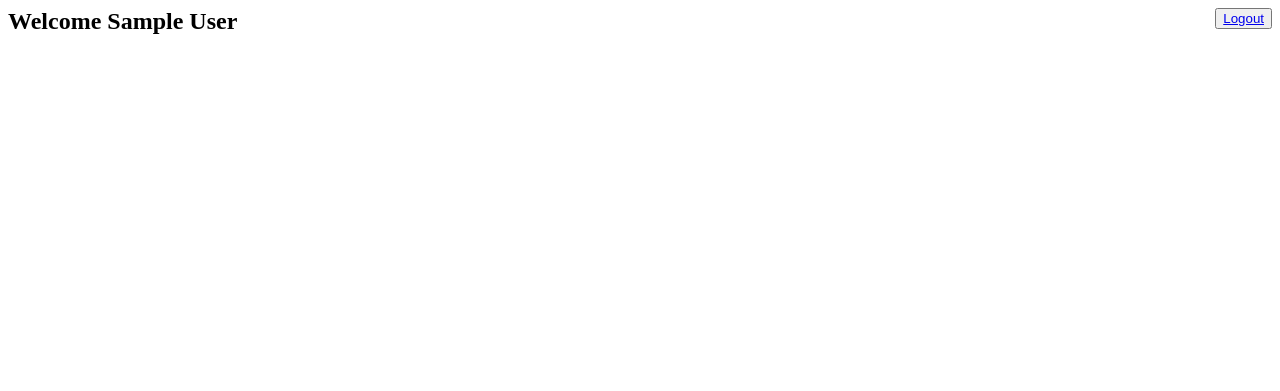
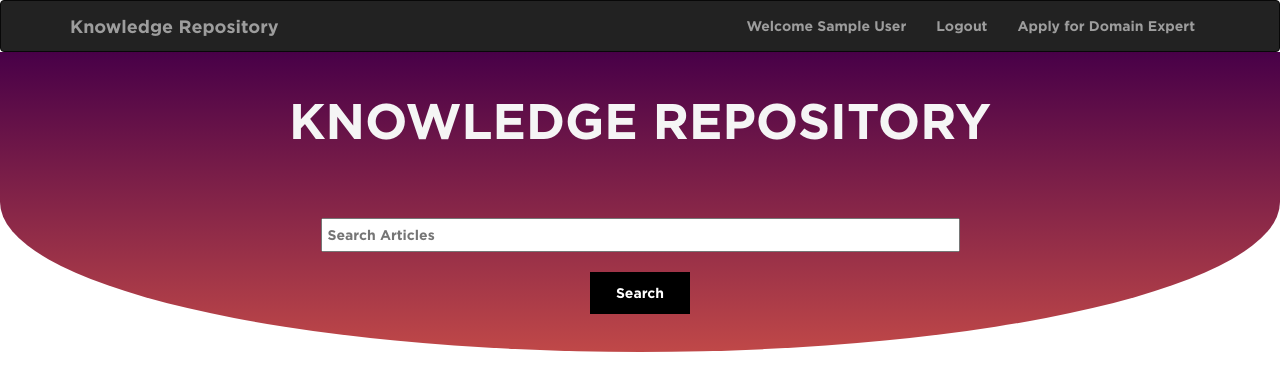
Before and after one commit to Rajdeep2121/Knowledge-Repository, a PHP site: page /login-profile/profile.php in a window 1280 px wide. Shown: the top 391 px of the page. Run offline with PHP 8.4, Linux system fonts and the light colour scheme; the visitor is signed in with stand-in values (Sample User, id 1); tables that the repository leaves empty or names only in its code hold one stand-in row (values such as "Sample post").

Commit message:
added domain expert feature

```diff
--- a/login-profile/profile.php
+++ b/login-profile/profile.php
@@ -7,17 +7,102 @@ if(empty($_SESSION['logged_in'])){
 ?>
 <html>
     <head>
-    <title>Profile Page</title>
+        <link rel="stylesheet" href="https://maxcdn.bootstrapcdn.com/bootstrap/3.3.7/css/bootstrap.min.css" integrity="sha384-BVYiiSIFeK1dGmJRAkycuHAHRg32OmUcww7on3RYdg4Va+PmSTsz/K68vbdEjh4u" crossorigin="anonymous">
+        <title>Profile Page</title>
+    <style>
+*{
+    font-family: GothamBold;
+}
+@font-face {
+    font-family: GothamBold;
+    src: url(../fonts/Gotham-Font/Gotham-Bold.otf);
+}
+
+.headercontainer{
+    /* background: -webkit-linear-gradient(360deg,#224e4d 10%,#083023 360%);  */
+    /* background: linear-gradient(360deg,#224e4d 10%,#083023 360%); */
+    background: #C04848;  /* fallback for old browsers */
+    background: -webkit-linear-gradient(to right, #480048, #C04848);  /* Chrome 10-25, Safari 5.1-6 */
+    background: linear-gradient(to bottom, #480048, #C04848); /* W3C, IE 10+/ Edge, Firefox 16+, Chrome 26+, Opera 12+, Safari 7+ */
+    border-radius: 0 0 50% 50%;
+    color: whitesmoke;
+    margin-top: -20px;
+    width: 100%;
+    height: 300px;
+    padding: 1px;
+    margin-bottom: 5x;
+}
+
+input[type="text"]{
+    padding: 5px;
+    width: 50%;
+    color: black;
+}
+
+.searchcontainer{
+    text-align: center;
+}
+
+button[type="submit"]{
+    /* margin-bottom: 20px; */
+    border-radius: 0;
+    width: 100px;
+    border: 1px solid black;
+    background-color: black;
+    padding: 10px;
+    color: white;
+}
+button[type="submit"]:hover{
+    background-color: white;
+    border: 1px solid white;
+    color: black;
+    transition: 0.4s ease-out;
+}
+h1{
+    padding: 20px;
+    text-align: center;
+    font-size: 50px;
+    font-weight: bold;
+    font-family: GothamBold;
+}
+    </style>
     </head>
     <body>
-        <div class="logout" style="float:right;">
-            <button id="log" type="submit"><a href="logout.php">Logout</a></button>
+    <nav class="navbar navbar-inverse">
+        <div class="container">
+            <div class="navbar-header">
+                <button type="button" class="navbar-toggle" data-toggle="collapse">
+                    <span class="icon-bar"></span>
+                    <span class="icon-bar"></span>
+                    <span class="icon-bar"></span>
+                </button>
+                <a href="index.html" id="sitehead" class="navbar-brand">Knowledge Repository</a>
+            </div>
+            <div class="collapse navbar-collapse" id="myNav">
+
+                <ul class="nav navbar-nav navbar-right">
+                    <li><a color="white" href="profile.php">Welcome <?php echo $_SESSION['name']; ?></a></li>
+                    <li><a href="logout.php">Logout</a></li>
+                    <?php
+                        if($_SESSION['role']=='contributor'){
+                            echo "<li><a href='domExpert.php'>Apply for Domain Expert</a></li>";
+                        }
+                    ?>
+                </ul>
+            </div>
         </div>
+    </nav>
+    <div class="headercontainer">
+        <h1>KNOWLEDGE REPOSITORY</h1>
+        <br><br>
+        <div class="searchcontainer">
+            <form action="../search/search.php" method="GET">
+                <input type="text" name="searchbar" id="searchbar" placeholder="Search Articles">
+                <br><br>
+                <button type="submit">Search <i class="fa fa-paper-plane" aria-hidden="true"></i></button>
+            </form>
+        </div>
+    </div>
 
-        <div class="left">
-            <?php
-                 echo "<h2>Welcome ",$_SESSION['name'],"</h2>";
-            ?>
-        </div>
 	</body>
 </html>
--- a/login-profile/registration.php
+++ b/login-profile/registration.php
@@ -14,7 +14,7 @@ else{
 mysqli_select_db($con,'userprofiles');
 
 // create table if it doesnt exist
-$create = "create table profiles(name varchar(255),password varchar(255),email varchar(255), PRIMARY KEY(email))";
+$create = "create table profiles(name varchar(255),password varchar(255),email varchar(255),role varchar(255), PRIMARY KEY(email))";
 if(mysqli_query($con, $create)){
     echo "";
 }
@@ -26,6 +26,7 @@ else{
 $email = $_POST['email'];
 $pass = $_POST['password'];
 $name = $_POST['name'];
+$role = 'contributor';
 $s = "select * from profiles where email='$email'";
 $result = mysqli_query($con,$s);
 $num = mysqli_num_rows($result);
@@ -34,7 +35,7 @@ if($num==1){
     echo "<script>setTimeout(\"location.href = 'login.html';\",1500);</script>";
 }
 else{
-    $reg = "insert into profiles(name, password, email) values ('$name','$pass','$email')";
+    $reg = "insert into profiles(name, password, email, role) values ('$name','$pass','$email','$role')";
     mysqli_query($con,$reg);
     echo "<h3 style='font-family:Segoe UI;'>Registration successful</h3><h4 style='font-family:Segoe UI;'>Login again!</h4>";
     echo "<script>setTimeout(\"location.href = 'login.html';\",1500);</script>";
--- a/login-profile/validation.php
+++ b/login-profile/validation.php
@@ -10,7 +10,9 @@ $result = mysqli_query($con,$s);
 $num = mysqli_num_rows($result);
 if($num==1){
     $row = mysqli_fetch_array($result);
+    $_SESSION['email']=$row['email'];
     $_SESSION['name']=$row['name'];
+    $_SESSION['role']=$row['role'];
     $_SESSION['logged_in']=true;
     header('location:profile.php');
 }
```
Also changed, not shown: index.css (deleted, +0 -54 lines), index.html (+68 -9 lines), login-profile/domExpert.php (added, +26 -0 lines), login-profile/login.css (deleted, +0 -15 lines), login-profile/login.html (+35 -1 lines), search/search.php (added), 1 other file.
